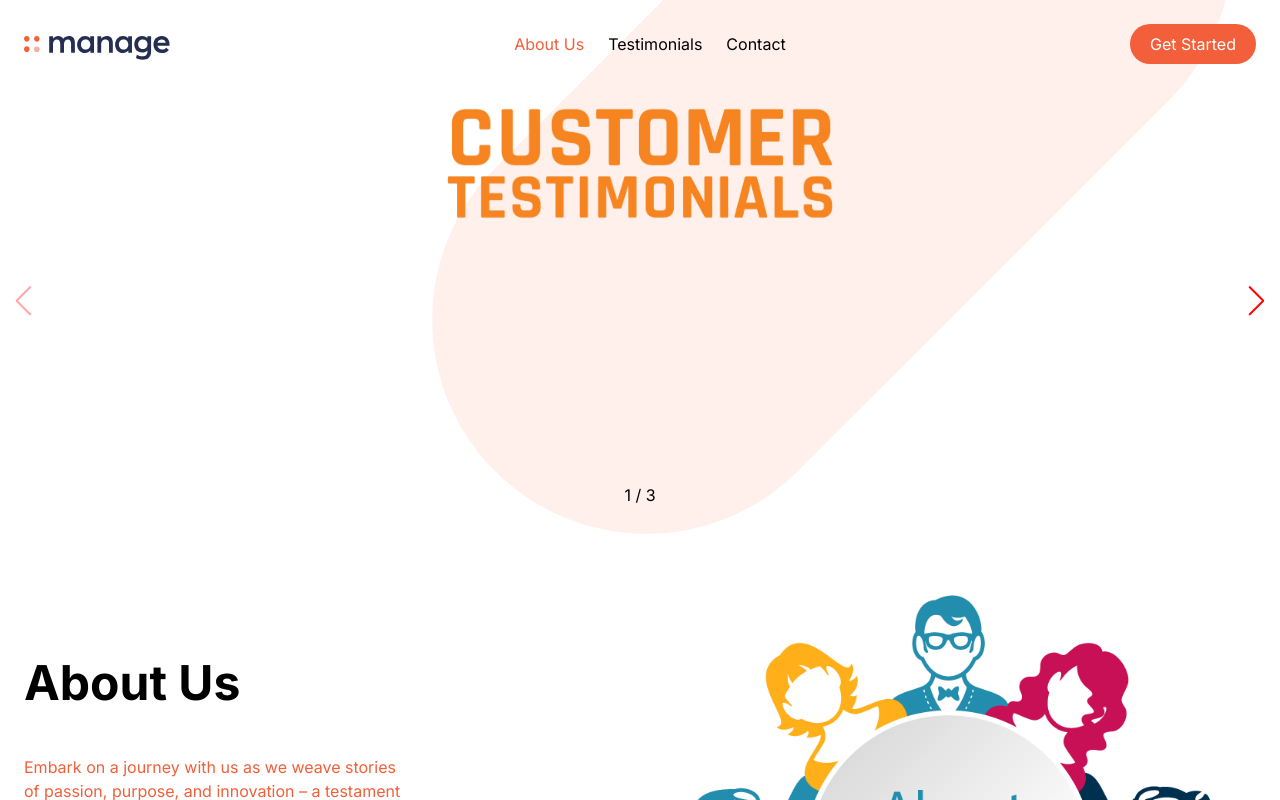
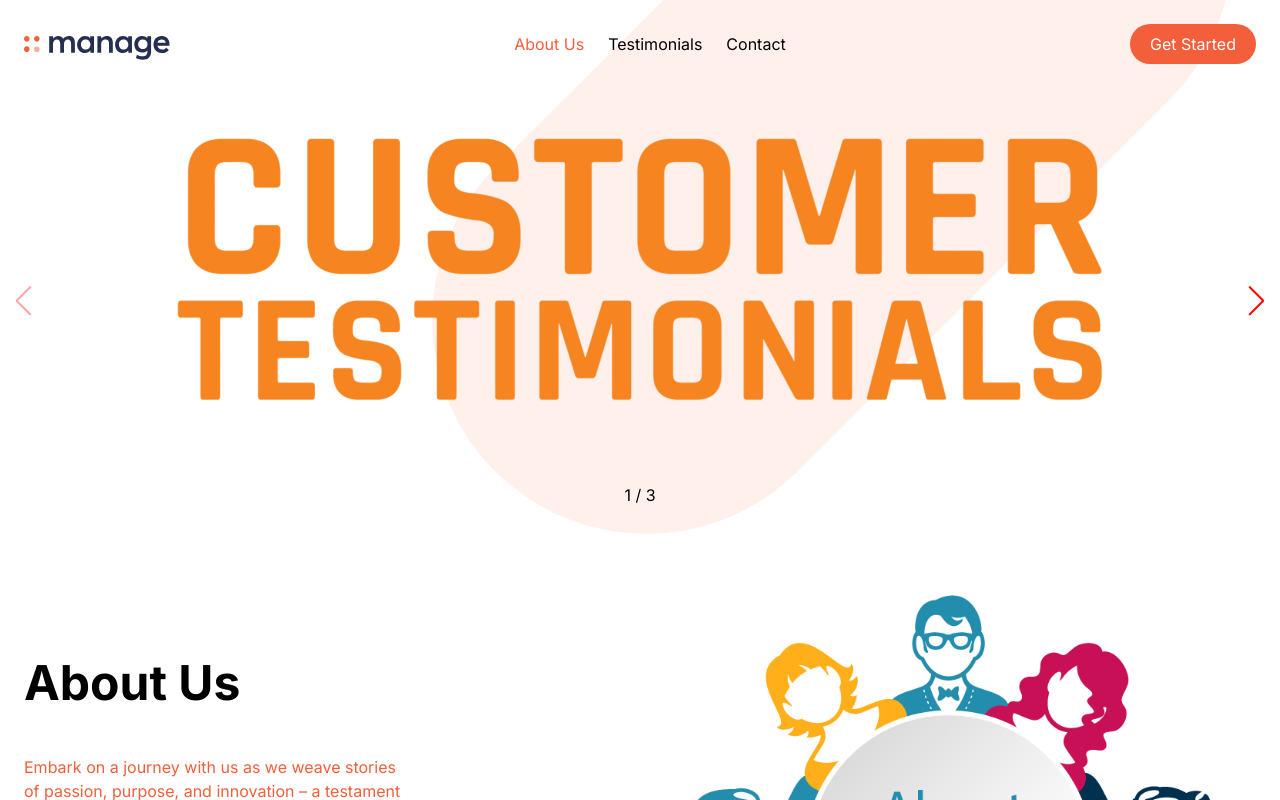
Before and after one commit to MohammedElHabach/CreoHub-Intership-Frontend-Week-2, a Next.js app: page /about in a window 1280 px wide. Shown: the top 800 px of the page. Built offline with nearby package versions, Linux system fonts and the light colour scheme.

Commit message:
customizing swiper

```diff
--- a/src/app/about/page.tsx
+++ b/src/app/about/page.tsx
@@ -11,7 +11,6 @@ import "swiper/css/scrollbar";
 const AboutPage = () => {
   const customClasses = "text-brightRed";
 
-
   return (
     <>
       <div className="xl:container mx-auto">
@@ -24,12 +23,13 @@ const AboutPage = () => {
           pagination={{
             type: "fraction",
           }}
+          // autoHeight
           // scrollbar={{ draggable: true }}
           onSwiper={(swiper) => console.log(swiper)}
           onSlideChange={() => console.log("slide change")}
         >
           <SwiperSlide>
-            <img className="w-1/3 mx-auto " src="/testi.webp" alt="slide" />
+            <img className="mx-auto  " src="/testi.webp" alt="slide" />
           </SwiperSlide>
           <SwiperSlide>
             <img className="w-1/3 mx-auto" src="/testi.png" alt="slide" />
```
